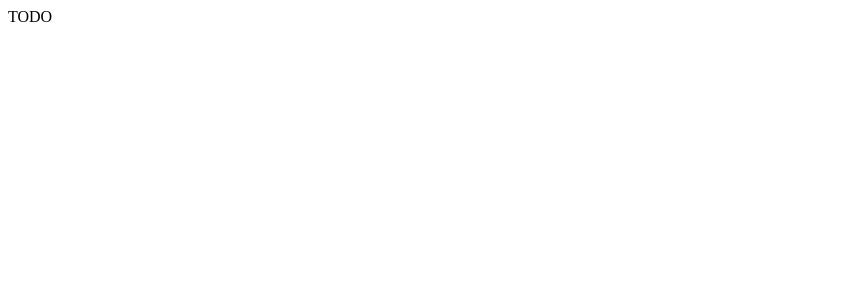
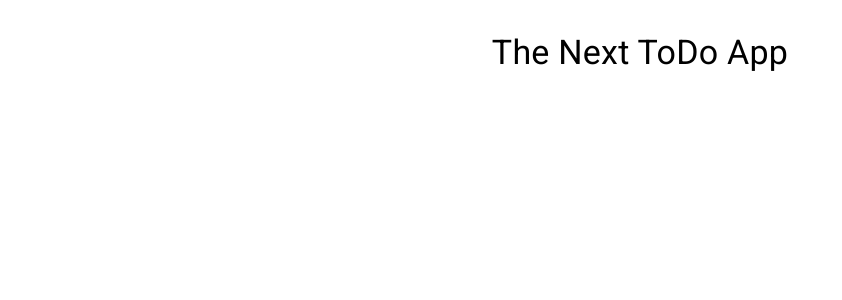
Before and after one commit to tino-junge/next-todo-app, a Next.js app: page / in a window 1280 px wide. Shown: the top 300 px of the page, without its empty margins (0-842 px from the left). Built offline with nearby package versions, Linux system fonts and the light colour scheme.

Commit message:
Add material UI

```diff
--- a/package.json
+++ b/package.json
@@ -9,6 +9,10 @@
     "lint": "next lint"
   },
   "dependencies": {
+    "@babel/core": "^7.17.9",
+    "@emotion/react": "^11.9.0",
+    "@emotion/styled": "^11.8.1",
+    "@mui/material": "^5.6.2",
     "next": "12.1.5",
     "react": "18.0.0",
     "react-dom": "18.0.0"
--- a/pages/_app.tsx
+++ b/pages/_app.tsx
@@ -1,7 +1,18 @@
 import type { AppProps } from 'next/app';
+import Head from 'next/head';
 
 function MyApp({ Component, pageProps }: AppProps) {
-  return <Component {...pageProps} />;
+  return (
+    <>
+      <Head>
+        <title>Next ToDo App</title>
+        <meta name="description" content="The next todo app" />
+        <link rel="icon" href="/favicon.ico" />
+        <meta name="viewport" content="initial-scale=1, width=device-width" />
+      </Head>
+      <Component {...pageProps} />
+    </>
+  );
 }
 
 export default MyApp;
--- /dev/null
+++ b/pages/_document.tsx
@@ -0,0 +1,18 @@
+import { Head, Html, Main, NextScript } from 'next/document';
+
+export default function Document() {
+  return (
+    <Html>
+      <Head>
+        <link
+          rel="stylesheet"
+          href="https://fonts.googleapis.com/css?family=Roboto:300,400,500,700&display=swap"
+        />
+      </Head>
+      <body>
+        <Main />
+        <NextScript />
+      </body>
+    </Html>
+  );
+}
--- a/pages/index.tsx
+++ b/pages/index.tsx
@@ -1,17 +1,25 @@
+import Box from '@mui/material/Box';
+import Container from '@mui/material/Container';
+import Typography from '@mui/material/Typography';
 import type { NextPage } from 'next';
-import Head from 'next/head';
 
 const Home: NextPage = () => {
   return (
-    <div>
-      <Head>
-        <title>Next ToDo App</title>
-        <meta name="description" content="The next todo app" />
-        <link rel="icon" href="/favicon.ico" />
-      </Head>
-
-      <main>TODO</main>
-    </div>
+    <Container maxWidth="lg">
+      <Box
+        sx={{
+          my: 4,
+          display: 'flex',
+          flexDirection: 'column',
+          justifyContent: 'center',
+          alignItems: 'center',
+        }}
+      >
+        <Typography variant="h4" component="h1" gutterBottom>
+          The Next ToDo App
+        </Typography>
+      </Box>
+    </Container>
   );
 };
 
```
Also changed, not shown: 1 other file (tests, documents, lock files or other folders).
